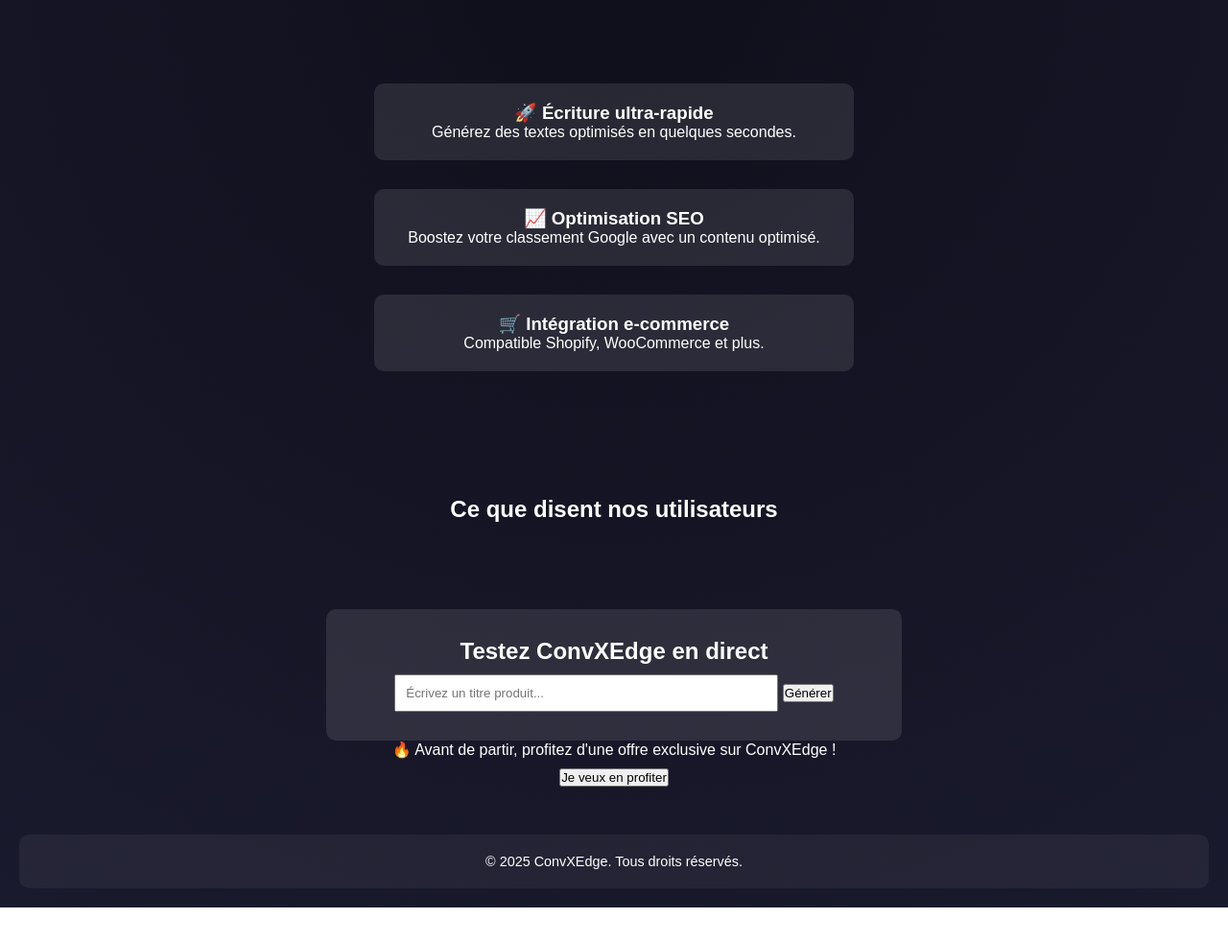
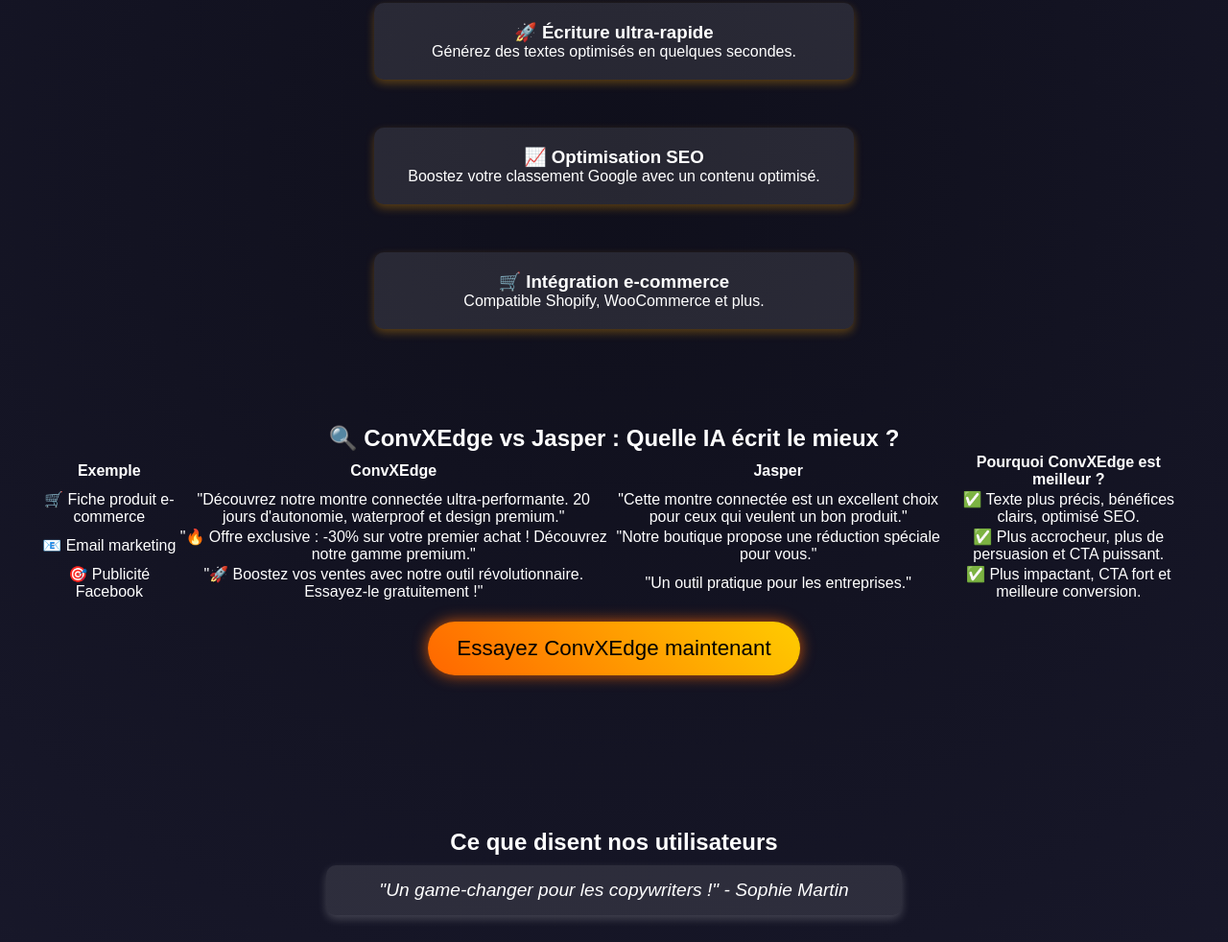
Before and after one commit to FloMind/ConvXEdge-Landing-, a plain HTML site: page index.html in a window 1280 px wide. Shown: the part 1038-2020 px from the top of the page at 96% size. Before the commit the page ends 1984 px from the top, so only its background shows below. Drawn offline with Linux system fonts and the light colour scheme.

Commit message:
Add files via upload

```diff
--- a/index.html
+++ b/index.html
@@ -37,6 +37,37 @@
         </div>
     </section>
 
+    <section class="comparison">
+        <h2>🔍 ConvXEdge vs Jasper : Quelle IA écrit le mieux ?</h2>
+        <table>
+            <tr>
+                <th>Exemple</th>
+                <th>ConvXEdge</th>
+                <th>Jasper</th>
+                <th>Pourquoi ConvXEdge est meilleur ?</th>
+            </tr>
+            <tr>
+                <td>🛒 Fiche produit e-commerce</td>
+                <td>"Découvrez notre montre connectée ultra-performante. 20 jours d'autonomie, waterproof et design premium."</td>
+                <td>"Cette montre connectée est un excellent choix pour ceux qui veulent un bon produit."</td>
+                <td>✅ Texte plus précis, bénéfices clairs, optimisé SEO.</td>
+            </tr>
+            <tr>
+                <td>📧 Email marketing</td>
+                <td>"🔥 Offre exclusive : -30% sur votre premier achat ! Découvrez notre gamme premium."</td>
+                <td>"Notre boutique propose une réduction spéciale pour vous."</td>
+                <td>✅ Plus accrocheur, plus de persuasion et CTA puissant.</td>
+            </tr>
+            <tr>
+                <td>🎯 Publicité Facebook</td>
+                <td>"🚀 Boostez vos ventes avec notre outil révolutionnaire. Essayez-le gratuitement !"</td>
+                <td>"Un outil pratique pour les entreprises."</td>
+                <td>✅ Plus impactant, CTA fort et meilleure conversion.</td>
+            </tr>
+        </table>
+        <button class="cta-btn">Essayez ConvXEdge maintenant</button>
+    </section>
+
     <section class="testimonials">
         <h2>Ce que disent nos utilisateurs</h2>
         <div id="testimonials-container"></div>
--- a/script.js
+++ b/script.js
@@ -11,3 +11,27 @@ document.addEventListener("mouseleave", function(event) {
 function closePopup() {
     document.getElementById("exitPopup").classList.remove("show");
 }
+
+// Charger les témoignages dynamiquement et ajouter une animation de défilement
+fetch('testimonials.json')
+    .then(response => response.json())
+    .then(data => {
+        let container = document.getElementById('testimonials-container');
+        data.forEach(testimonial => {
+            let div = document.createElement('div');
+            div.classList.add('testimonial-item');
+            div.innerHTML = `<em>"${testimonial.review}"</em> - ${testimonial.name}`;
+            container.appendChild(div);
+        });
+
+        // Ajout d'une animation de défilement automatique
+        let index = 0;
+        function cycleTestimonials() {
+            const items = document.querySelectorAll('.testimonial-item');
+            items.forEach(item => item.style.display = 'none');
+            items[index].style.display = 'block';
+            index = (index + 1) % items.length;
+        }
+        setInterval(cycleTestimonials, 5000); // Change toutes les 5 secondes
+        cycleTestimonials(); // Premier affichage
+    });
--- a/styles.css
+++ b/styles.css
@@ -17,18 +17,17 @@ header {
     flex-direction: column;
     align-items: center;
     justify-content: center;
-    height: 90vh;
-    background: url('hero-video.mp4') no-repeat center center/cover;
+    height: 85vh;
     text-shadow: 2px 2px 10px rgba(0,0,0,0.7);
     animation: fadeIn 1s ease-in-out;
-    padding-bottom: 30px;
+    padding-bottom: 40px;
 }
 h1 {
     font-size: 3.5rem;
     background: -webkit-linear-gradient(45deg, #ff6600, #ffcc00);
     -webkit-background-clip: text;
     -webkit-text-fill-color: transparent;
-    margin-bottom: 10px;
+    margin-bottom: 15px;
 }
 .cta-btn {
     background: linear-gradient(45deg, #ff6600, #ffcc00);
@@ -47,15 +46,19 @@ h1 {
     box-shadow: 0 0 20px rgba(255, 204, 0, 1);
 }
 section {
-    padding: 50px 10px;
+    padding: 50px 20px;
 }
 .trusted-by {
-    margin-top: 40px;
+    margin-top: 50px;
+    padding: 20px;
 }
 .trusted-by img {
     width: 80%;
     max-width: 400px;
-    margin: 20px 0;
+    margin: 20px auto;
+    display: block;
+    border-radius: 10px;
+    box-shadow: 0px 4px 10px rgba(255, 255, 255, 0.1);
 }
 .features {
     display: flex;
@@ -67,15 +70,32 @@ section {
     padding: 20px;
     background: rgba(255, 255, 255, 0.1);
     border-radius: 10px;
-    width: 80%;
+    width: 85%;
     max-width: 500px;
-    margin: 0 auto;
+    margin: 10px auto;
+    box-shadow: 0px 4px 10px rgba(255, 165, 0, 0.3);
+    transition: transform 0.3s ease-in-out;
+}
+.feature:hover {
+    transform: scale(1.03);
 }
 .testimonials {
-    margin-top: 40px;
+    margin-top: 60px;
+    padding-bottom: 20px;
+}
+.testimonial-item {
+    display: none;
+    font-size: 1.2rem;
+    font-style: italic;
+    padding: 15px;
+    background: rgba(255, 255, 255, 0.1);
+    border-radius: 10px;
+    max-width: 600px;
+    margin: 10px auto;
+    box-shadow: 0px 4px 10px rgba(255, 255, 255, 0.2);
 }
 .live-demo {
-    margin-top: 40px;
+    margin-top: 50px;
     padding: 30px;
     background: rgba(255, 255, 255, 0.1);
     border-radius: 10px;
@@ -85,16 +105,30 @@ section {
     margin-right: auto;
 }
 input {
-    padding: 10px;
+    padding: 12px;
     width: 80%;
     max-width: 400px;
     margin-top: 10px;
+    border-radius: 5px;
+    border: 1px solid #ffcc00;
 }
 button {
     margin-top: 10px;
+    background: #ff6600;
+    color: black;
+    padding: 10px 15px;
+    font-size: 1.2rem;
+    border: none;
+    cursor: pointer;
+    border-radius: 5px;
+    transition: transform 0.3s;
+}
+button:hover {
+    transform: scale(1.05);
+    background: #ff9900;
 }
 footer {
-    margin-top: 50px;
+    margin-top: 60px;
     padding: 20px;
     font-size: 0.9rem;
     background: rgba(255, 255, 255, 0.05);
```
